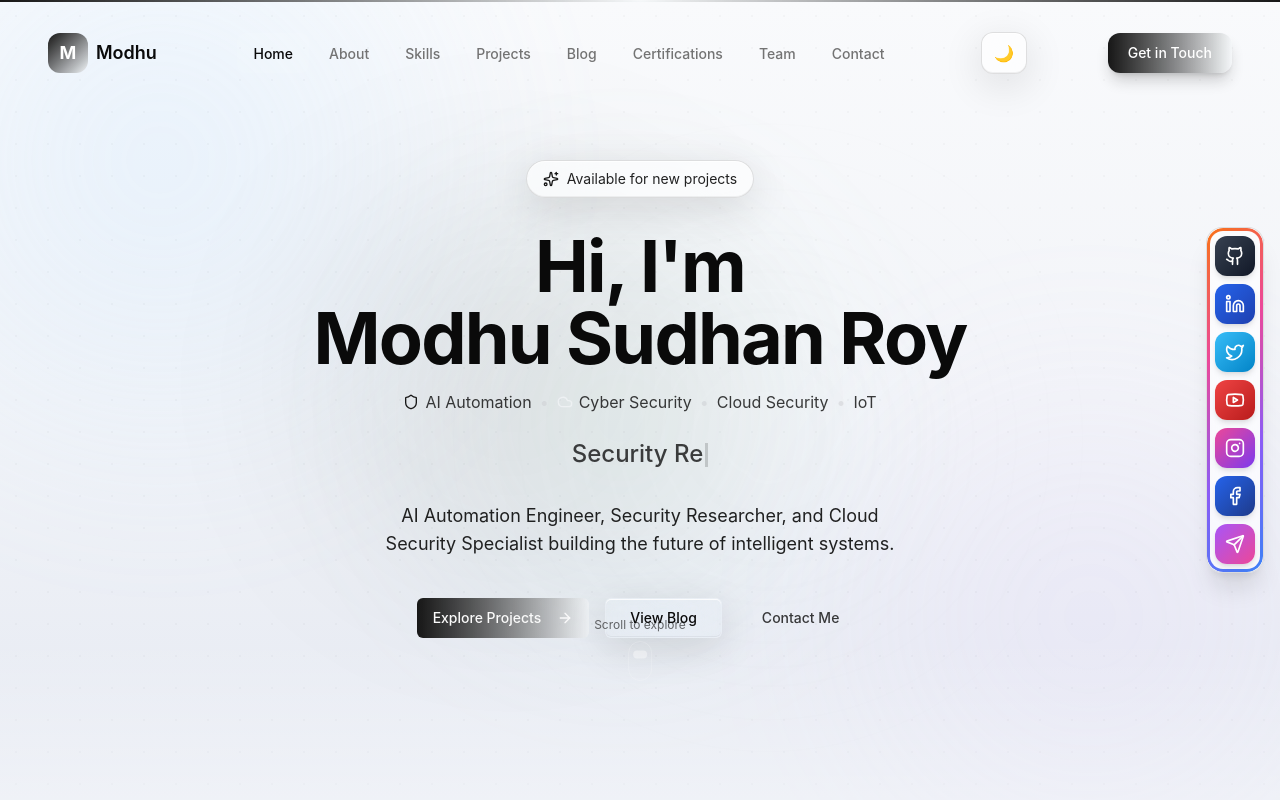
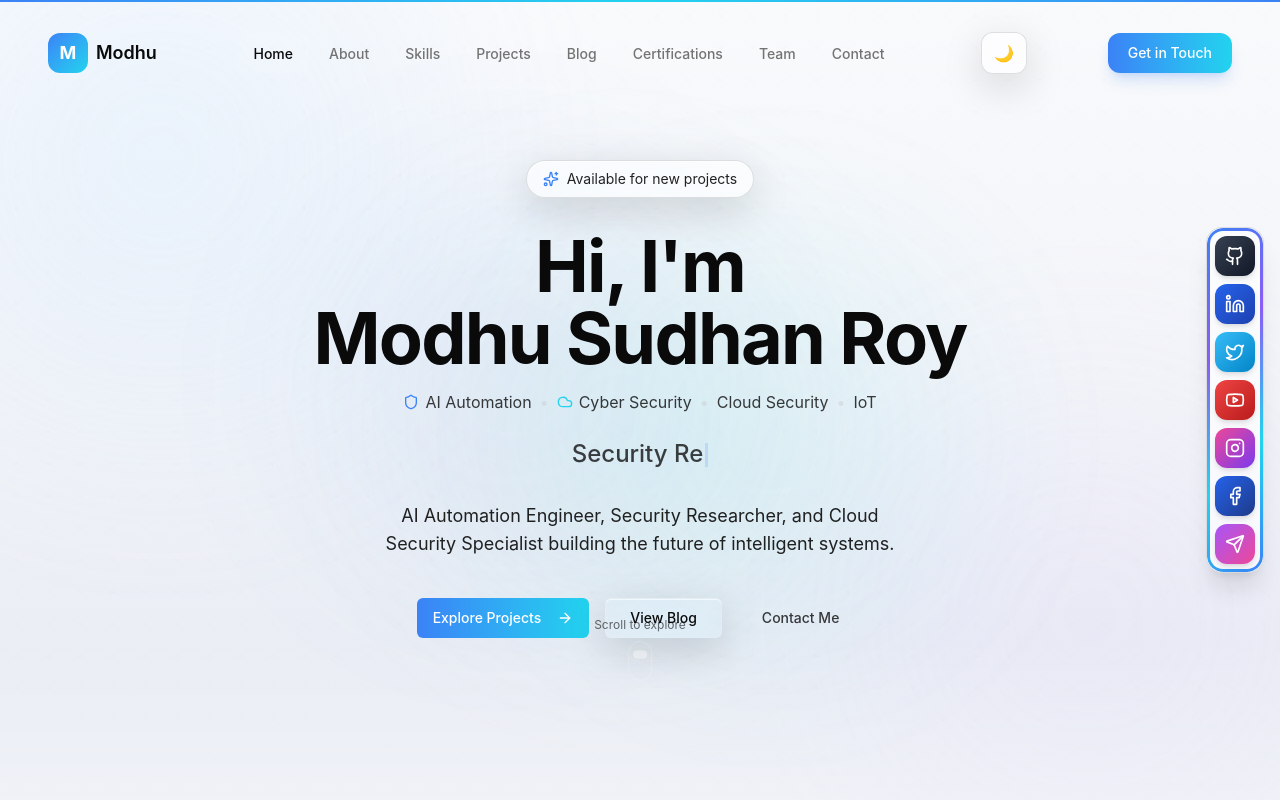
Before and after one commit to modhu-cps/modhu-protfoli, a Next.js app: page / in a window 1280 px wide. Shown: the top 800 px of the page. Built offline with nearby package versions, Linux system fonts and the light colour scheme.

Commit message:
Update color variables and enhance styles in globals.css

```diff
--- a/app/globals.css
+++ b/app/globals.css
@@ -4,7 +4,7 @@
 @custom-variant dark (&:is(.dark *));
 
 /* =========================
-   ROOT (LIGHT MODE)
+   ROOT (LIGHT MODE - unchanged, you can update if needed)
 ========================= */
 :root {
   --background: oklch(0.98 0.003 240);
@@ -13,42 +13,44 @@
   --card-foreground: oklch(0.145 0 0);
   --popover: oklch(1 0 0 / 0.85);
   --popover-foreground: oklch(0.145 0 0);
-  --primary: oklch(0.205 0 0);
-  --primary-foreground: oklch(0.985 0 0);
-  --secondary: oklch(0.97 0.002 240 / 0.8);
+  --primary: #3B82F6;
+  --primary-foreground: #FFFFFF;
+  --secondary: #8B5CF6;
+  --secondary-foreground: #FFFFFF;
+  --accent: #22D3EE;
+  --accent-foreground: #000000;
   --muted: oklch(0.97 0.002 240 / 0.6);
   --muted-foreground: oklch(0.556 0 0);
-  --accent: oklch(0.97 0.004 240 / 0.7);
-  --accent-foreground: oklch(0.205 0 0);
   --border: oklch(0.85 0.005 240 / 0.5);
   --input: oklch(0.922 0.003 240 / 0.6);
-  --ring: oklch(0.6 0.12 240);
+  --ring: #3B82F6;
   --radius: 0.875rem;
   --glass-bg: rgba(255, 255, 255, 0.65);
   --glass-border: rgba(0, 0, 0, 0.12);
 }
 
 /* =========================
-   DARK MODE
+   DARK MODE – YOUR BRAND PALETTE
 ========================= */
 .dark {
-  --background: oklch(0.12 0.01 240);
-  --foreground: oklch(0.985 0 0);
-  --card: oklch(0.18 0.012 240 / 0.75);
-  --card-foreground: oklch(0.985 0 0);
-  --popover: oklch(0.16 0.01 240 / 0.9);
-  --popover-foreground: oklch(0.985 0 0);
-  --primary: oklch(0.985 0 0);
-  --primary-foreground: oklch(0.205 0 0);
-  --secondary: oklch(0.22 0.01 240 / 0.7);
-  --muted: oklch(0.22 0.01 240 / 0.5);
-  --muted-foreground: oklch(0.708 0 0);
-  --accent: oklch(0.22 0.012 240 / 0.6);
-  --accent-foreground: oklch(0.985 0 0);
-  --border: oklch(1 0 0 / 0.12);
-  --input: oklch(1 0 0 / 0.08);
-  --ring: oklch(0.55 0.18 240);
-  --glass-bg: rgba(15, 23, 42, 0.8);
+  --background: #0A0A0F;
+  --foreground: #F8FAFC;
+  --card: rgba(255, 255, 255, 0.06);
+  --card-foreground: #F8FAFC;
+  --popover: rgba(255, 255, 255, 0.06);
+  --popover-foreground: #F8FAFC;
+  --primary: #3B82F6;
+  --primary-foreground: #FFFFFF;
+  --secondary: #8B5CF6;
+  --secondary-foreground: #FFFFFF;
+  --accent: #22D3EE;
+  --accent-foreground: #000000;
+  --muted: rgba(148, 163, 184, 0.15);
+  --muted-foreground: #94A3B8;
+  --border: rgba(255, 255, 255, 0.10);
+  --input: rgba(255, 255, 255, 0.08);
+  --ring: #3B82F6;
+  --glass-bg: rgba(255, 255, 255, 0.08);
   --glass-border: rgba(255, 255, 255, 0.15);
 }
 
@@ -88,50 +90,52 @@
     @apply bg-background text-foreground;
     min-height: 100vh;
   }
+
+  /* ── Global button hover as you wanted ── */
+  button:hover {
+    transform: translateY(-2px);
+    filter: brightness(1.1);
+  }
 }
 
 /* =========================
-   🫧 GLASS (stronger blur + visible depth)
+   🫧 GLASS (Enhanced – deeper blur, luminous edge)
 ========================= */
 @layer components {
   .glass {
     background: var(--glass-bg);
-    backdrop-filter: blur(28px) saturate(180%);
-    -webkit-backdrop-filter: blur(28px) saturate(180%);
+    backdrop-filter: blur(30px) saturate(180%);
+    -webkit-backdrop-filter: blur(30px) saturate(180%);
     border: 1px solid var(--glass-border);
     border-radius: var(--radius);
     box-shadow:
-      0 10px 40px rgba(0, 0, 0, 0.12),
-      inset 0 1px 0 rgba(255, 255, 255, 0.8),
-      inset 0 -1px 0 rgba(0, 0, 0, 0.05);
+      0 12px 40px rgba(0, 0, 0, 0.15),
+      inset 0 1px 0 rgba(255, 255, 255, 0.6);
     transition: all 0.3s cubic-bezier(0.25, 0.46, 0.45, 0.94);
   }
 
   .dark .glass {
     box-shadow:
-      0 10px 40px rgba(0, 0, 0, 0.4),
-      inset 0 1px 0 rgba(255, 255, 255, 0.1),
-      inset 0 -1px 0 rgba(0, 0, 0, 0.2);
+      0 12px 40px rgba(0, 0, 0, 0.6),
+      inset 0 1px 0 rgba(255, 255, 255, 0.1);
   }
 
   .glass:hover {
     transform: translateY(-3px);
     box-shadow:
-      0 20px 50px rgba(0, 0, 0, 0.18),
-      inset 0 1px 0 rgba(255, 255, 255, 0.9),
-      inset 0 -1px 0 rgba(0, 0, 0, 0.08);
+      0 20px 50px rgba(0, 0, 0, 0.25),
+      inset 0 1px 0 rgba(255, 255, 255, 0.8);
   }
 
   .dark .glass:hover {
     box-shadow:
-      0 20px 50px rgba(0, 0, 0, 0.6),
-      inset 0 1px 0 rgba(255, 255, 255, 0.15),
-      inset 0 -1px 0 rgba(0, 0, 0, 0.3);
+      0 20px 50px rgba(0, 0, 0, 0.8),
+      inset 0 1px 0 rgba(255, 255, 255, 0.15);
   }
 }
 
 /* =========================
-   🃏 3D Card (more pronounced tilt + shadow)
+   🃏 3D CARD (your custom hover values)
 ========================= */
 @layer components {
   .card-3d {
@@ -142,10 +146,11 @@
     box-shadow: 0 6px 20px rgba(0, 0, 0, 0.08);
   }
 
+  /* Exactly as you requested */
   .card-3d:hover {
-    transform: translateY(-8px) rotateX(3deg) rotateY(2deg);
+    transform: translateY(-6px) scale(1.01);
     box-shadow:
-      0 25px 50px rgba(0, 0, 0, 0.18),
+      0 25px 50px rgba(0, 0, 0, 0.25),
       0 0 0 1px rgba(255, 255, 255, 0.5) inset;
   }
 
@@ -155,7 +160,7 @@
 
   .dark .card-3d:hover {
     box-shadow:
-      0 25px 50px rgba(0, 0, 0, 0.7),
+      0 25px 50px rgba(0, 0, 0, 0.8),
       0 0 0 1px rgba(255, 255, 255, 0.15) inset;
   }
 }
@@ -168,7 +173,6 @@
     position: relative;
     border-radius: 1rem;
     isolation: isolate;
-    /* subtle constant glow */
     box-shadow: 0 0 12px rgba(139, 92, 246, 0.15);
     transition: box-shadow 0.3s ease;
   }
@@ -183,7 +187,7 @@
     inset: 0;
     border-radius: inherit;
     padding: 3px;
-    background: linear-gradient(135deg, #f97316, #ec4899, #8b5cf6, #3b82f6);
+    background: linear-gradient(135deg, #3B82F6, #8B5CF6, #22D3EE, #3B82F6);
     -webkit-mask: linear-gradient(#fff 0 0) content-box, linear-gradient(#fff 0 0);
     mask: linear-gradient(#fff 0 0) content-box, linear-gradient(#fff 0 0);
     -webkit-mask-composite: xor;
@@ -192,12 +196,12 @@
     z-index: -1;
   }
 
-  /* dark mode glow adjustment */
   .dark .gradient-border-thick {
-    box-shadow: 0 0 15px rgba(139, 92, 246, 0.25);
+    box-shadow: 0 0 15px rgba(139, 92, 246, 0.3);
   }
+
   .dark .gradient-border-thick:hover {
-    box-shadow: 0 0 30px rgba(139, 92, 246, 0.45), 0 8px 30px rgba(0, 0, 0, 0.3);
+    box-shadow: 0 0 30px rgba(139, 92, 246, 0.5), 0 8px 30px rgba(0, 0, 0, 0.3);
   }
 }
 
@@ -230,12 +234,3 @@ textarea {
   background: var(--border);
   border-radius: 10px;
 }
-
-/* =========================
-   SMOOTH TRANSITIONS
-========================= */
-@layer base {
-  a, button {
-    transition: all 0.2s ease;
-  }
-     }
```
